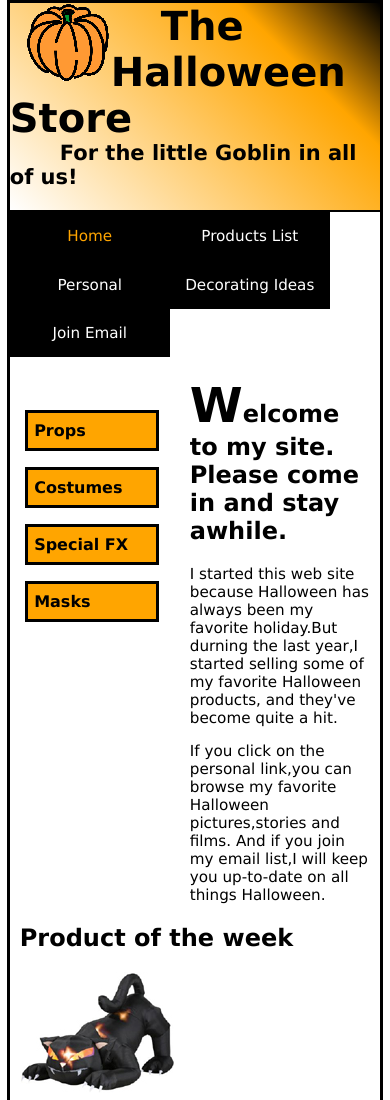
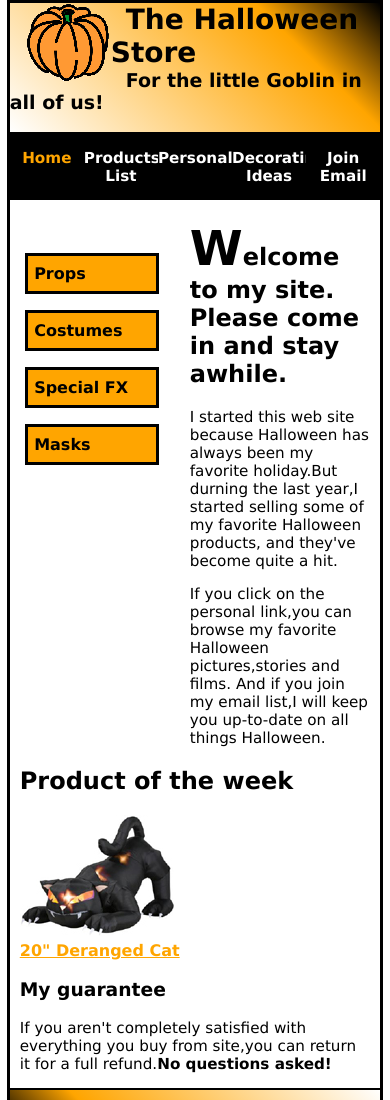
Before and after one commit to kalyanbabutangella/ktangellhalloween, a plain HTML site: page index_new.html in a window 390 px wide. Shown: the top 1100 px of the page. Drawn offline with Linux system fonts and the light colour scheme.

Commit message:
Update responsive css

```diff
--- a/styles/main_rwd.css
+++ b/styles/main_rwd.css
@@ -95,6 +95,7 @@ em{
   margin: 0;
   padding: 0;
   position: relative;
+  background-color: #000000;
 }
 
 #nav_menu ul li {
@@ -109,6 +110,7 @@ em{
   text-decoration: none;
   background-color: #000000;
   color: white;
+  font-weight: 600;
 }
 
 #nav_menu a.current {
@@ -177,4 +179,28 @@ em{
     box-shadow: none;
     width: 95%;
   }
+  #nav_menu ul li a{
+    width: 19vw;
+  }
 }
+
+/* @media only screen and (max-width: 720px) {
+  .main-heading{
+    text-indent: 20px;
+    font-size: 31px;
+  }
+  .sub-heading{
+    text-indent: 20px;
+  }
+} */
+
+@media only screen and (max-width: 720px) {
+  .main-heading{
+    text-indent: 15px;
+    font-size: 28px;
+  }
+  .sub-heading{
+    text-indent: 15px;
+    font-size: 19px;
+  }
+}
```
